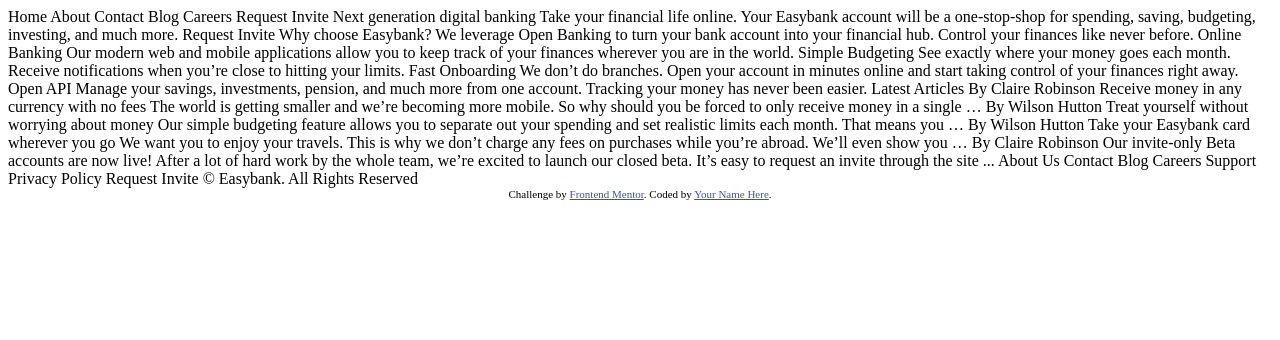
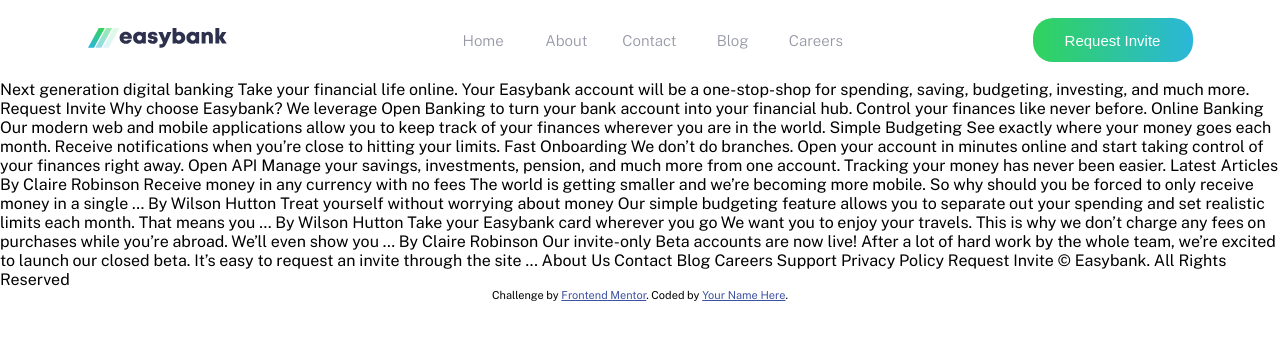
Before and after one commit to john123-gif/easybank-lp, a plain HTML site: page index.html in a window 1280 px wide. Drawn offline with nearby package versions, Linux system fonts and the light colour scheme.

Commit message:
feat:implemented navigation bar

```diff
--- a/index.css
+++ b/index.css
@@ -0,0 +1,62 @@
+@import url('https://fonts.googleapis.com/css2?family=Public+Sans:wght@300;400;700&display=swap');
+
+body{
+    font-family: 'Public Sans', sans-serif;
+    margin: 0;
+    padding: 0;
+}
+.navbar{
+    width: 100%;
+    height: 5rem;
+    display: flex;
+    align-items: center;
+    justify-content: space-around;
+}
+.nav-lists{
+    display: flex;
+    justify-content: space-around;
+    align-items: center;
+    flex-direction: row;
+    text-align: center;
+    text-decoration: none;
+    list-style-type: none;
+    width: 26rem;
+    height: 3rem;
+    font-size: 15px;
+    font-weight: 300;
+    color: hsl(233, 8%, 62%);
+}
+.nav-lists > a > li{
+    cursor: pointer;
+    min-width: 3.5rem;
+
+}
+.nav-lists > a{
+    text-decoration: none;
+    color: hsl(233, 8%, 62%);
+}
+.nav-lists > a > li:hover{
+   color: hsl(233, 26%, 24%);
+}
+.nav-lists > a > li:hover::before{
+    content: "";
+    width: 3.5rem;
+    height: 0.25rem;
+    position: absolute;
+    top: 4.8rem;
+    background-image: linear-gradient(to right, hsl(136, 65%, 51%), hsl(192, 70%, 51%));
+}
+.request-button{
+    font-size: 15px;
+    font-weight: 300;
+    width: 10rem;
+    height: 2.7rem;
+    border-radius: 20px;
+    border: none;
+    color: hsl(0, 0%, 100%);
+    cursor: pointer;
+    background-image: linear-gradient(to right, hsl(136, 65%, 51%), hsl(192, 70%, 51%));
+}
+.request-button:hover{
+    opacity: 0.7;
+}
--- a/index.html
+++ b/index.html
@@ -5,6 +5,7 @@
   <meta name="viewport" content="width=device-width, initial-scale=1.0"> <!-- displays site properly based on user's device -->
 
   <link rel="icon" type="image/png" sizes="32x32" href="./images/favicon-32x32.png">
+  <link rel="stylesheet" href="index.css">
 
   <title>Frontend Mentor | Easybank landing page</title>
 
@@ -15,14 +16,39 @@
   </style>
 </head>
 <body>
+  <nav class="navbar">
+    <span class="nav-logo">
+      <img src="./images/logo.svg" alt="EasyBank Logo"/>
+    </span>
 
-  Home
-  About
-  Contact
-  Blog
-  Careers
+      <ul class="nav-lists">
+        <a href="">
+          <li>Home</li>
+        </a>
+        <a href="">
+          <li>About</li>
+        </a>
+        <a href="">
+          <li>Contact</li>
+        </a>
+        <a href="">
+          <li>Blog</li>
+        </a>
+        <a href="">
+          <li>Careers</li>
+        </a>
+      </ul>
 
-  Request Invite
+      <button class="request-button"> Request Invite</button>
+  </nav>
+
+
+
+
+
+
+
+
 
 
 
```
